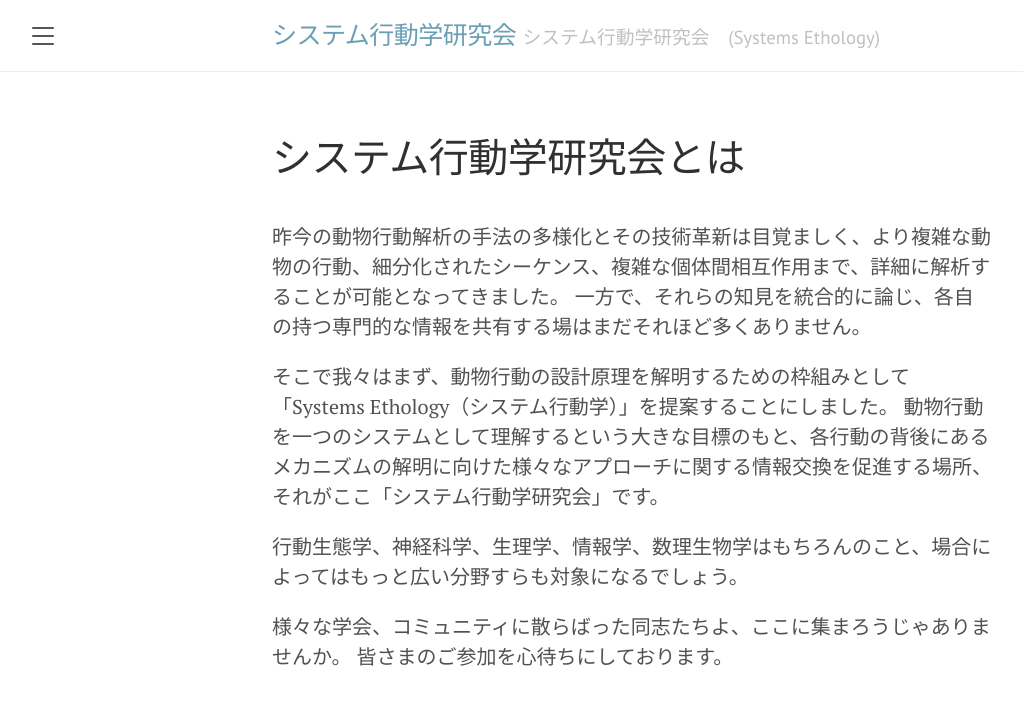
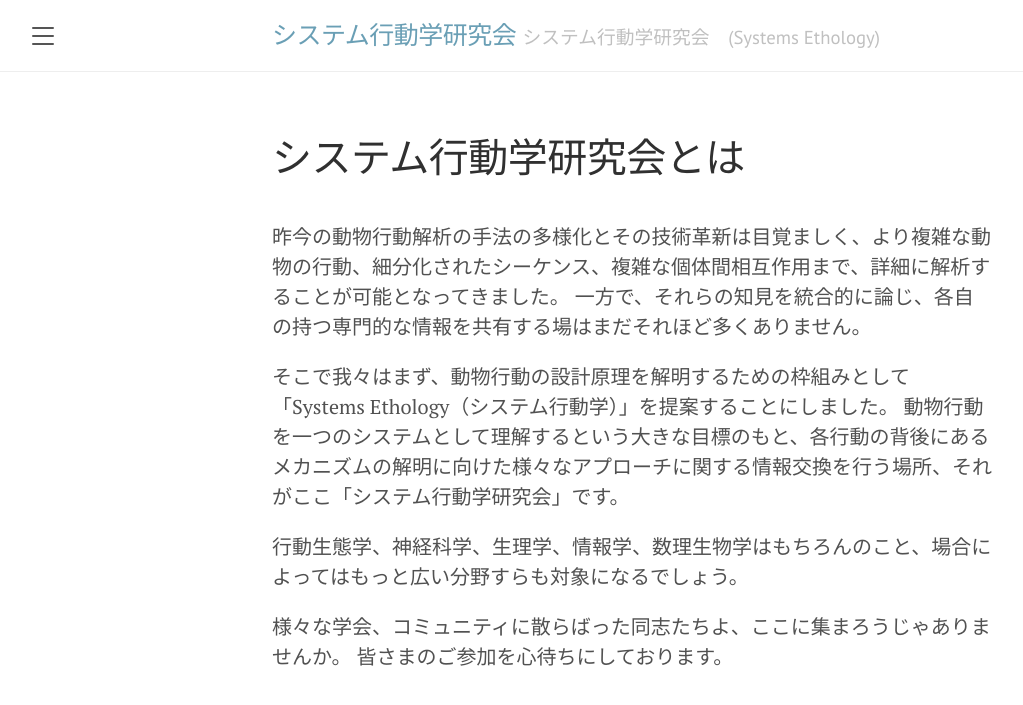
Before and after one commit to SystemsEthology/website, a Jekyll site: the page built from aboutus.md, in a window 1280 px wide. Shown: the top 705 px of the page, without its empty margins (8-1031 px from the left). Built offline with Jekyll 4.4.1, drawn with Linux system fonts in a browser that asks for light colours.

Commit message:
Update aboutus.md

```diff
--- a/aboutus.md
+++ b/aboutus.md
@@ -8,7 +8,7 @@ order: 2
 一方で、それらの知見を統合的に論じ、各自の持つ専門的な情報を共有する場はまだそれほど多くありません。
 
 そこで我々はまず、動物行動の設計原理を解明するための枠組みとして「Systems Ethology（システム行動学）」を提案することにしました。
-動物行動を一つのシステムとして理解するという大きな目標のもと、各行動の背後にあるメカニズムの解明に向けた様々なアプローチに関する情報交換を促進する場所、それがここ「システム行動学研究会」です。
+動物行動を一つのシステムとして理解するという大きな目標のもと、各行動の背後にあるメカニズムの解明に向けた様々なアプローチに関する情報交換を行う場所、それがここ「システム行動学研究会」です。
 
 行動生態学、神経科学、生理学、情報学、数理生物学はもちろんのこと、場合によってはもっと広い分野すらも対象になるでしょう。
 
```
